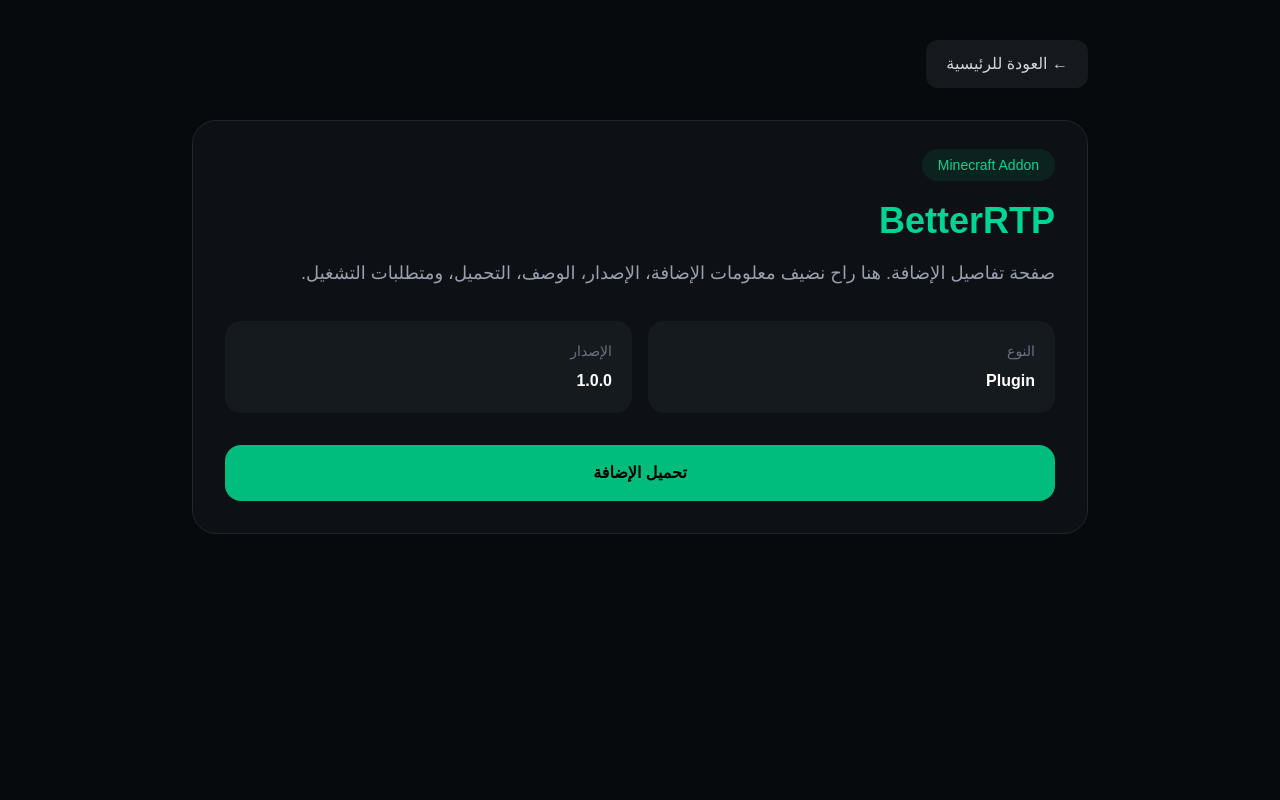
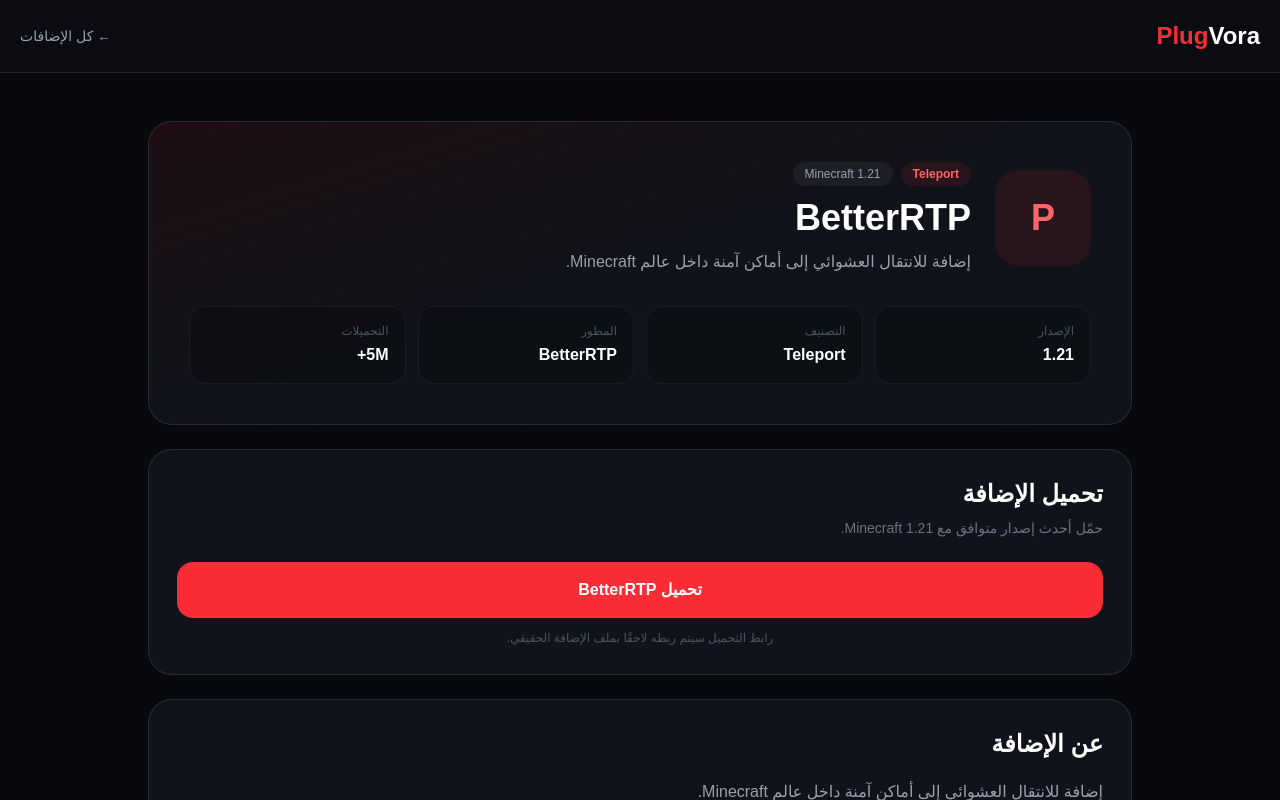
Before and after one commit to hslprrt-commits/6PlugVora, a Next.js app in the folder plugvora-app/: page /addon/BetterRTP in a window 1280 px wide. Shown: the top 800 px of the page. Built offline with nearby package versions, Linux system fonts and the light colour scheme.

Commit message:
Update page.tsx

```diff
--- a/plugvora-app/app/addon/[name]/page.tsx
+++ b/plugvora-app/app/addon/[name]/page.tsx
@@ -1,59 +1,246 @@
+import Link from "next/link";
+
 type PageProps = {
   params: Promise<{
     name: string;
   }>;
 };
 
+const addons: Record<
+  string,
+  {
+    description: string;
+    version: string;
+    category: string;
+    author: string;
+    downloads: string;
+  }
+> = {
+  EssentialsX: {
+    description:
+      "مجموعة أدوات أساسية لإدارة سيرفر Minecraft وإضافة أوامر ومميزات مهمة.",
+    version: "1.21",
+    category: "Management",
+    author: "EssentialsX Team",
+    downloads: "10M+",
+  },
+
+  LuckPerms: {
+    description:
+      "نظام احترافي لإدارة الرتب والصلاحيات داخل سيرفر Minecraft.",
+    version: "1.21",
+    category: "Permissions",
+    author: "LuckPerms",
+    downloads: "20M+",
+  },
+
+  Geyser: {
+    description:
+      "يسمح للاعبي Minecraft Bedrock بالدخول إلى سيرفر Minecraft Java.",
+    version: "1.21",
+    category: "Crossplay",
+    author: "GeyserMC",
+    downloads: "15M+",
+  },
+
+  WorldEdit: {
+    description:
+      "أداة قوية لبناء وتعديل الخرائط والعوالم بسرعة وسهولة.",
+    version: "1.21",
+    category: "Building",
+    author: "EngineHub",
+    downloads: "50M+",
+  },
+
+  BetterRTP: {
+    description:
+      "إضافة للانتقال العشوائي إلى أماكن آمنة داخل عالم Minecraft.",
+    version: "1.21",
+    category: "Teleport",
+    author: "BetterRTP",
+    downloads: "5M+",
+  },
+};
+
 export default async function AddonPage({ params }: PageProps) {
   const { name } = await params;
+
   const addonName = decodeURIComponent(name);
+
+  const addon = addons[addonName];
+
+  if (!addon) {
+    return (
+      <main
+        dir="rtl"
+        className="flex min-h-screen items-center justify-center bg-[#08090d] px-5 text-white"
+      >
+        <div className="w-full max-w-xl rounded-3xl border border-white/10 bg-[#10131a] p-10 text-center">
+          <div className="mx-auto flex h-20 w-20 items-center justify-center rounded-2xl bg-red-500/10 text-3xl font-black text-red-400">
+            ?
+          </div>
+
+          <h1 className="mt-6 text-3xl font-black">
+            الإضافة غير موجودة
+          </h1>
+
+          <p className="mt-3 text-gray-500">
+            ما لكينا إضافة باسم:
+          </p>
+
+          <p className="mt-2 font-bold text-red-400">
+            {addonName}
+          </p>
+
+          <Link
+            href="/addons"
+            className="mt-8 inline-block rounded-xl bg-red-500 px-6 py-3 font-bold text-white transition hover:bg-red-600"
+          >
+            العودة إلى الإضافات
+          </Link>
+        </div>
+      </main>
+    );
+  }
 
   return (
     <main
       dir="rtl"
-      className="min-h-screen bg-[#070a0d] text-white px-5 py-10"
+      className="min-h-screen bg-[#08090d] text-white"
     >
-      <div className="mx-auto max-w-4xl">
-        <a
-          href="/"
-          className="mb-8 inline-block rounded-xl bg-[#15191d] px-5 py-3 text-gray-300 hover:bg-[#1d2328]"
-        >
-          ← العودة للرئيسية
-        </a>
+      {/* Header */}
+      <header className="border-b border-white/10 bg-[#0b0d12]/90">
+        <div className="mx-auto flex max-w-7xl items-center justify-between px-5 py-5">
+          <Link
+            href="/"
+            className="text-2xl font-black"
+          >
+            <span className="text-red-500">Plug</span>
+            <span>Vora</span>
+          </Link>
 
-        <div className="rounded-3xl border border-[#20262c] bg-[#0d1115] p-8">
-          <div className="mb-6">
-            <span className="rounded-full bg-emerald-500/10 px-4 py-2 text-sm text-emerald-400">
-              Minecraft Addon
-            </span>
-          </div>
+          <Link
+            href="/addons"
+            className="text-sm text-gray-400 transition hover:text-white"
+          >
+            ← كل الإضافات
+          </Link>
+        </div>
+      </header>
 
-          <h1 className="mb-4 text-4xl font-bold text-emerald-400">
-            {addonName}
-          </h1>
-
-          <p className="mb-8 text-lg leading-8 text-gray-400">
-            صفحة تفاصيل الإضافة. هنا راح نضيف معلومات الإضافة، الإصدار،
-            الوصف، التحميل، ومتطلبات التشغيل.
-          </p>
-
-          <div className="grid gap-4 sm:grid-cols-2">
-            <div className="rounded-2xl bg-[#151a1f] p-5">
-              <p className="text-sm text-gray-500">النوع</p>
-              <p className="mt-2 font-semibold">Plugin</p>
+      {/* Main */}
+      <section className="mx-auto max-w-5xl px-5 py-12">
+        {/* Addon Header */}
+        <div className="rounded-3xl border border-white/10 bg-gradient-to-br from-red-500/10 via-[#10131a] to-[#10131a] p-7 sm:p-10">
+          <div className="flex flex-col gap-6 sm:flex-row sm:items-center">
+            <div className="flex h-24 w-24 shrink-0 items-center justify-center rounded-3xl bg-red-500/10 text-4xl font-black text-red-400">
+              P
             </div>
 
-            <div className="rounded-2xl bg-[#151a1f] p-5">
-              <p className="text-sm text-gray-500">الإصدار</p>
-              <p className="mt-2 font-semibold">1.0.0</p>
+            <div>
+              <div className="mb-3 flex flex-wrap gap-2">
+                <span className="rounded-full bg-red-500/10 px-3 py-1 text-xs font-bold text-red-400">
+                  {addon.category}
+                </span>
+
+                <span className="rounded-full bg-white/5 px-3 py-1 text-xs text-gray-400">
+                  Minecraft {addon.version}
+                </span>
+              </div>
+
+              <h1 className="text-4xl font-black">
+                {addonName}
+              </h1>
+
+              <p className="mt-3 text-gray-400">
+                {addon.description}
+              </p>
             </div>
           </div>
 
-          <button className="mt-8 w-full rounded-2xl bg-emerald-500 px-6 py-4 font-bold text-black transition hover:bg-emerald-400">
+          {/* Stats */}
+          <div className="mt-8 grid grid-cols-2 gap-3 sm:grid-cols-4">
+            <div className="rounded-2xl border border-white/5 bg-black/20 p-4">
+              <p className="text-xs text-gray-600">
+                الإصدار
+              </p>
+              <p className="mt-1 font-bold">
+                {addon.version}
+              </p>
+            </div>
+
+            <div className="rounded-2xl border border-white/5 bg-black/20 p-4">
+              <p className="text-xs text-gray-600">
+                التصنيف
+              </p>
+              <p className="mt-1 font-bold">
+                {addon.category}
+              </p>
+            </div>
+
+            <div className="rounded-2xl border border-white/5 bg-black/20 p-4">
+              <p className="text-xs text-gray-600">
+                المطور
+              </p>
+              <p className="mt-1 truncate font-bold">
+                {addon.author}
+              </p>
+            </div>
+
+            <div className="rounded-2xl border border-white/5 bg-black/20 p-4">
+              <p className="text-xs text-gray-600">
+                التحميلات
+              </p>
+              <p className="mt-1 font-bold">
+                {addon.downloads}
+              </p>
+            </div>
+          </div>
+        </div>
+
+        {/* Download */}
+        <div className="mt-6 rounded-3xl border border-white/10 bg-[#10131a] p-7">
+          <h2 className="text-2xl font-black">
             تحميل الإضافة
+          </h2>
+
+          <p className="mt-2 text-sm text-gray-500">
+            حمّل أحدث إصدار متوافق مع Minecraft {addon.version}.
+          </p>
+
+          <button
+            type="button"
+            className="mt-6 w-full rounded-2xl bg-red-500 px-6 py-4 font-black text-white transition hover:bg-red-600"
+          >
+            تحميل {addonName}
           </button>
+
+          <p className="mt-3 text-center text-xs text-gray-600">
+            رابط التحميل سيتم ربطه لاحقًا بملف الإضافة الحقيقي.
+          </p>
         </div>
-      </div>
+
+        {/* Description */}
+        <div className="mt-6 rounded-3xl border border-white/10 bg-[#10131a] p-7">
+          <h2 className="text-2xl font-black">
+            عن الإضافة
+          </h2>
+
+          <p className="mt-4 leading-8 text-gray-400">
+            {addon.description}
+          </p>
+
+          <p className="mt-4 leading-8 text-gray-400">
+            يمكنك استخدام هذه الصفحة لعرض معلومات الإضافة،
+            الإصدار، المطور، التحميلات، وروابط التحميل.
+          </p>
+        </div>
+      </section>
+
+      {/* Footer */}
+      <footer className="border-t border-white/10 py-8 text-center text-sm text-gray-600">
+        © 2026 PlugVora — Minecraft Addons
+      </footer>
     </main>
   );
 }
```
